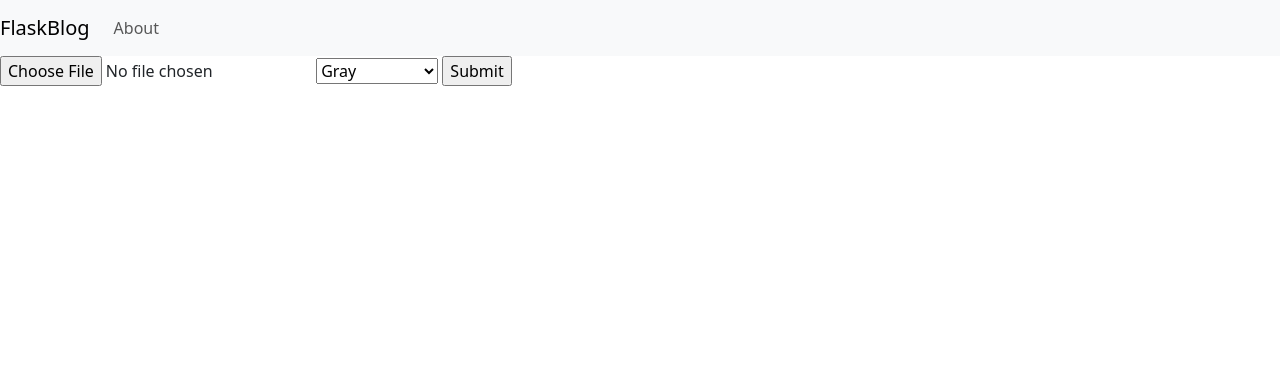
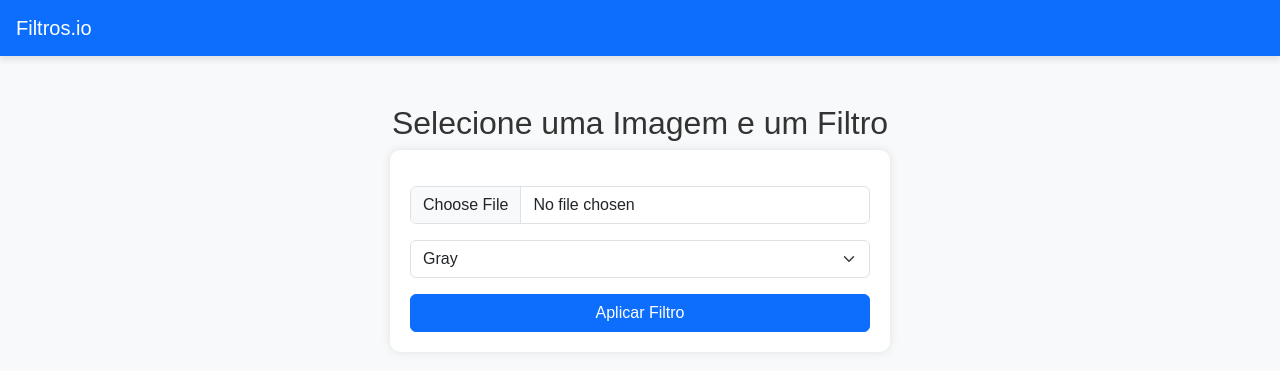
Before and after one commit to imtavin/web-filters, a Flask app: page / in a window 1280 px wide. Shown: the top 371 px of the page. Run offline with Flask 3, Linux system fonts and the light colour scheme.

Commit message:
Adicionando style.css

```diff
--- a/static/css/style.css
+++ b/static/css/style.css
@@ -0,0 +1,42 @@
+body {
+    background-color: #f8f9fa;
+    font-family: Arial, sans-serif;
+}
+
+h2 {
+    color: #333;
+}
+
+form {
+    max-width: 500px;
+    margin: auto;
+    background: white;
+    padding: 20px;
+    border-radius: 10px;
+    box-shadow: 0 0 10px rgba(0, 0, 0, 0.1);
+}
+
+input[type="file"], select {
+    width: 100%;
+}
+
+.btn {
+    width: 100%;
+}
+
+img {
+    max-width: 100%;
+    height: auto;
+    border: 3px solid #ddd;
+    padding: 5px;
+    background: white;
+    border-radius: 10px;
+}
+
+.navbar {
+    box-shadow: 0 4px 6px rgba(0, 0, 0, 0.1);
+}
+
+.btn-success{
+    margin-bottom: 10px;
+}
--- a/template/index.html
+++ b/template/index.html
@@ -1,4 +1,3 @@
-<!DOCTYPE html>
 <html lang="en">
 <head>
     <meta charset="UTF-8">
@@ -8,26 +7,21 @@
     <link rel="stylesheet" href="{{ url_for('static', filename='css/style.css') }}">
     <script src="{{ url_for('static', filename='js/sidebar.js') }}"></script>
 </head>
-
 <body>
-    <nav class="navbar navbar-expand-md navbar-light bg-light">
-        <a class="navbar-brand" href="{{ url_for('index')}}">FlaskBlog</a>
-        <button class="navbar-toggler" type="button" data-toggle="collapse" data-target="#navbarNav" aria-controls="navbarNav" aria-expanded="false" aria-label="Toggle navigation">
+    <nav class="navbar navbar-expand-md navbar-dark bg-primary px-3">
+        <a class="navbar-brand text-white" href="{{ url_for('index') }}">Filtros.io</a>
+        <button class="navbar-toggler" type="button" data-bs-toggle="collapse" data-bs-target="#navbarNav" aria-controls="navbarNav" aria-expanded="false" aria-label="Toggle navigation">
             <span class="navbar-toggler-icon"></span>
         </button>
         <div class="collapse navbar-collapse" id="navbarNav">
-            <ul class="navbar-nav">
-            <li class="nav-item active">
-                <a class="nav-link" href="#">About</a>
-            </li>
-            </ul>
         </div>
     </nav>
 
-    <form method="post" enctype="multipart/form-data" id="image">
-        <input type="file" name="file">
-
-        <select name="filter" id="filter" form="image">
+    <div class="container mt-5">
+        <h2 class="text-center">Selecione uma Imagem e um Filtro</h2>
+        <form method="post" enctype="multipart/form-data" id="image" class="text-center">
+            <input type="file" name="file" class="form-control my-3">
+            <select name="filter" id="filter" form="image" class="form-select my-3">
                 <option value="gray">Gray</option>
                 <option value="blur">Blur</option>
                 <option value="thresholding">Thresholding</option>
@@ -36,17 +30,18 @@
                 <option value="open">Open</option>
                 <option value="close">Close</option>
             </select>
-
-        <input type="submit"/>
+            <button type="submit" class="btn btn-primary">Aplicar Filtro</button>
         </form>
 
-
-
         {% if filename %}
-        <div>
-            <img src="{{ url_for('static', filename=filename) }}">
+        <div class="text-center mt-4">
+            <h3>Imagem Processada</h3>
+            <img src="{{ url_for('static', filename=filename) }}" class="img-fluid border rounded">
+            <div class="mt-3">
+                <a href="{{ url_for('static', filename=filename) }}" download class="btn btn-success">Baixar Imagem</a>
             </div>
-        <a href="{{ url_for('static', filename=filename) }}" download="DownloadFilter">Download</a>
+        </div>
         {% endif %}
+    </div>
 </body>
 </html>
```
Also changed, not shown: static/filters/image.png. Lines whose indentation alone changed are shown as unchanged.
